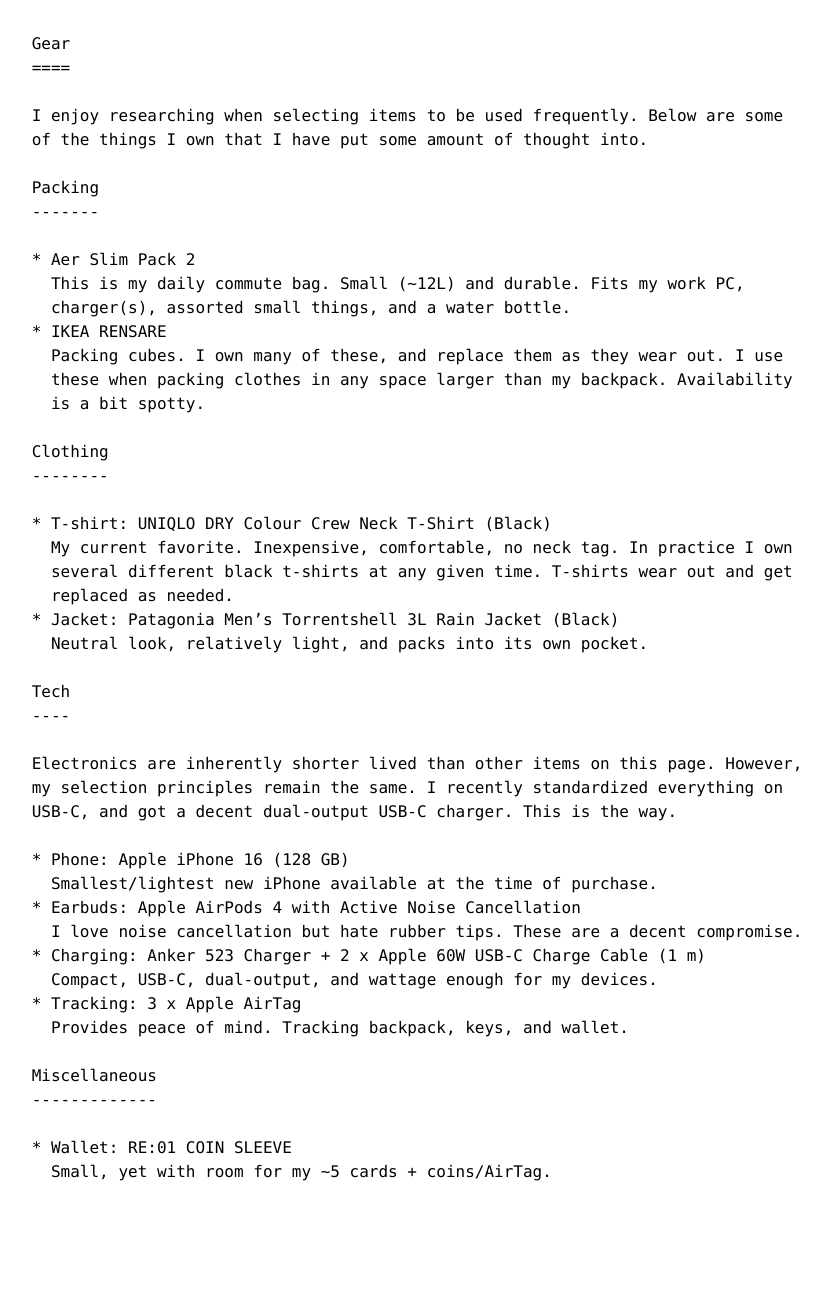
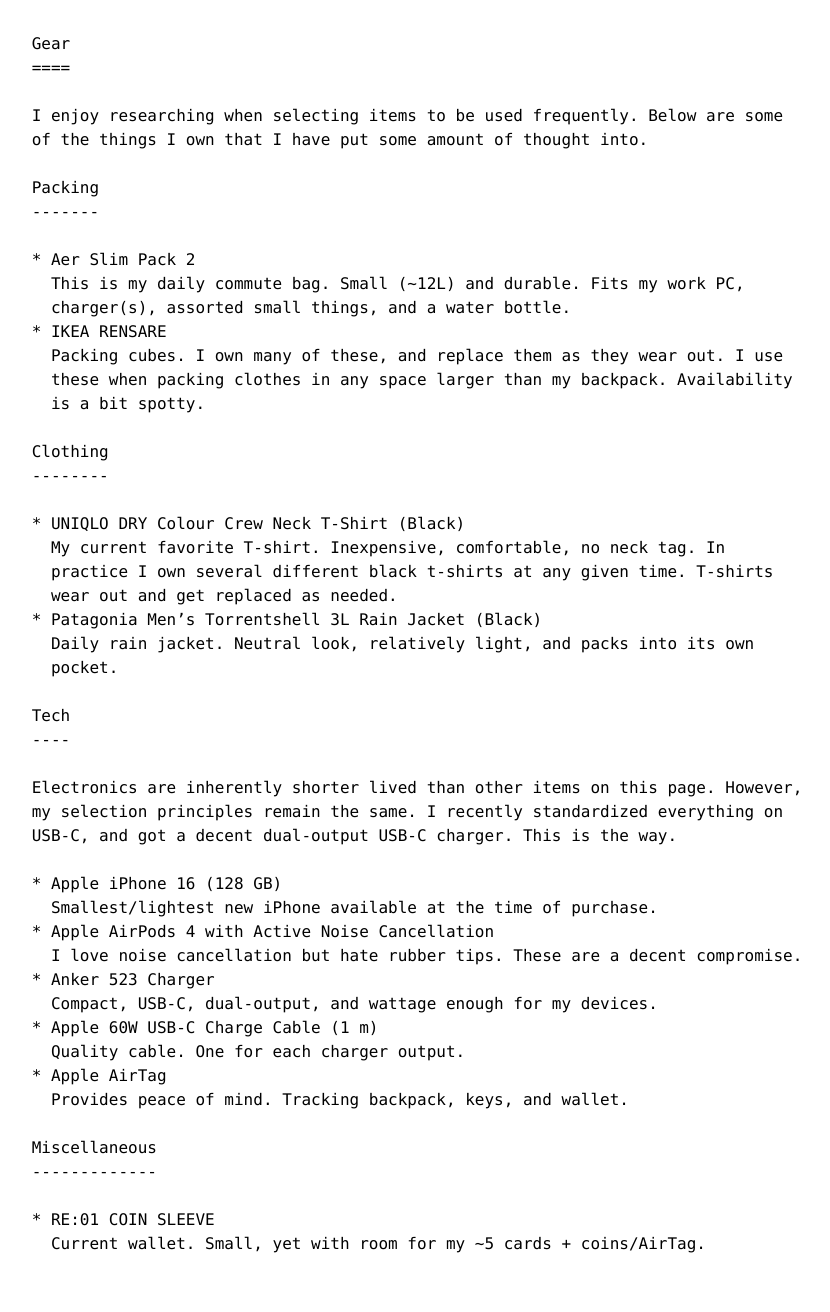
Before and after one commit to mathiaslyngbye/mathiaslyngbye.github.io, a Jekyll site: the page built from gear.md, in a window 1280 px wide. Shown: the whole page, without its empty margins (223-1053 px from the left). Built offline with Jekyll 4.4.1, drawn with Linux system fonts in a browser that asks for light colours; before the commit the page ends 1240 px from its top, so only the background shows below that.

Commit message:
Remove category titling

```diff
--- a/gear.md
+++ b/gear.md
@@ -21,37 +21,41 @@ Below are some of the things I own that I have put some amount of thought into.
 
 ## Clothing
 
-* T-shirt: UNIQLO DRY Colour Crew Neck T-Shirt (Black)
+* UNIQLO DRY Colour Crew Neck T-Shirt (Black)
 
-    My current favorite. Inexpensive, comfortable, no neck tag.
+    My current favorite T-shirt. Inexpensive, comfortable, no neck tag.
     In practice I own several different black t-shirts at any given time.
     T-shirts wear out and get replaced as needed.
 
-* Jacket: Patagonia Men's Torrentshell 3L Rain Jacket (Black)
+* Patagonia Men's Torrentshell 3L Rain Jacket (Black)
 
-    Neutral look, relatively light, and packs into its own pocket.
+    Daily rain jacket. Neutral look, relatively light, and packs into its own pocket.
 
 ## Tech
 Electronics are inherently shorter lived than other items on this page. However, my selection principles remain the same.
 I recently standardized everything on USB-C, and got a decent dual-output USB-C charger. This is the way.
 
-* Phone: Apple iPhone 16 (128 GB)
+* Apple iPhone 16 (128 GB)
 
     Smallest/lightest new iPhone available at the time of purchase.
 
-* Earbuds: Apple AirPods 4 with Active Noise Cancellation
+* Apple AirPods 4 with Active Noise Cancellation
 
     I love noise cancellation but hate rubber tips. These are a decent compromise.
 
-* Charging: Anker 523 Charger + 2 x Apple 60W USB-C Charge Cable (1 m)
+* Anker 523 Charger
 
     Compact, USB-C, dual-output, and wattage enough for my devices.
 
-* Tracking: 3 x Apple AirTag
+* Apple 60W USB-C Charge Cable (1 m)
+
+    Quality cable. One for each charger output.
+
+* Apple AirTag
 
     Provides peace of mind. Tracking backpack, keys, and wallet.
 
 ## Miscellaneous
-* Wallet: RE:01 COIN SLEEVE
+* RE:01 COIN SLEEVE
 
-    Small, yet with room for my ~5 cards + coins/AirTag.
+    Current wallet. Small, yet with room for my ~5 cards + coins/AirTag.
```
